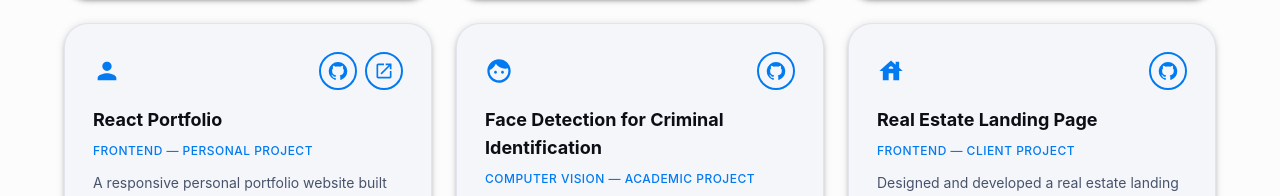
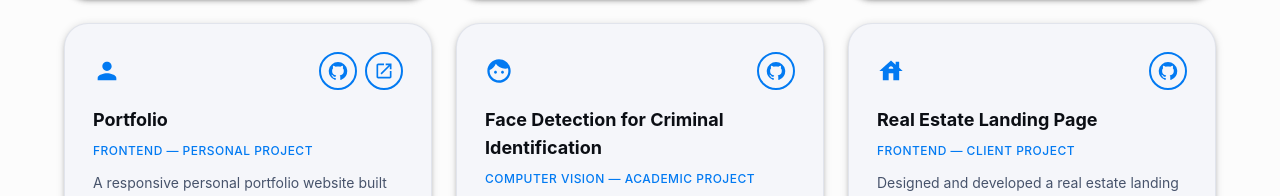
Before and after one commit to adityakaushik01/React-Portfolio, a React (Vite) app: page / in a window 1280 px wide. Shown: the part 3707-3903 px from the top of the page. Built offline with nearby package versions, Linux system fonts and the light colour scheme.

Commit message:
Fixing portfolio project live url

```diff
--- a/src/components/Projects.jsx
+++ b/src/components/Projects.jsx
@@ -91,7 +91,7 @@ const projects = [
 },
   {
     icon: <PersonIcon sx={{ fontSize: 28, color: "primary.main" }} />,
-    title: "React Portfolio",
+    title: "Portfolio",
     subtitle: "Frontend — Personal Project",
     description:
       "A responsive personal portfolio website built with React.js, Material UI, and Tailwind CSS — the very site you're looking at right now.",
@@ -102,7 +102,7 @@ const projects = [
     ],
     technologies: ["React.js", "Tailwind CSS", "Material UI"],
     githubLink: "https://github.com/adityakaushik01/React-Portfolio",
-    liveLink: "https://adityakaushik01.github.io/React-Portfolio/",
+    liveLink: "https://aditya-kaushik.vercel.io/",
   },
   {
     icon: <FaceIcon sx={{ fontSize: 28, color: "primary.main" }} />,
```
